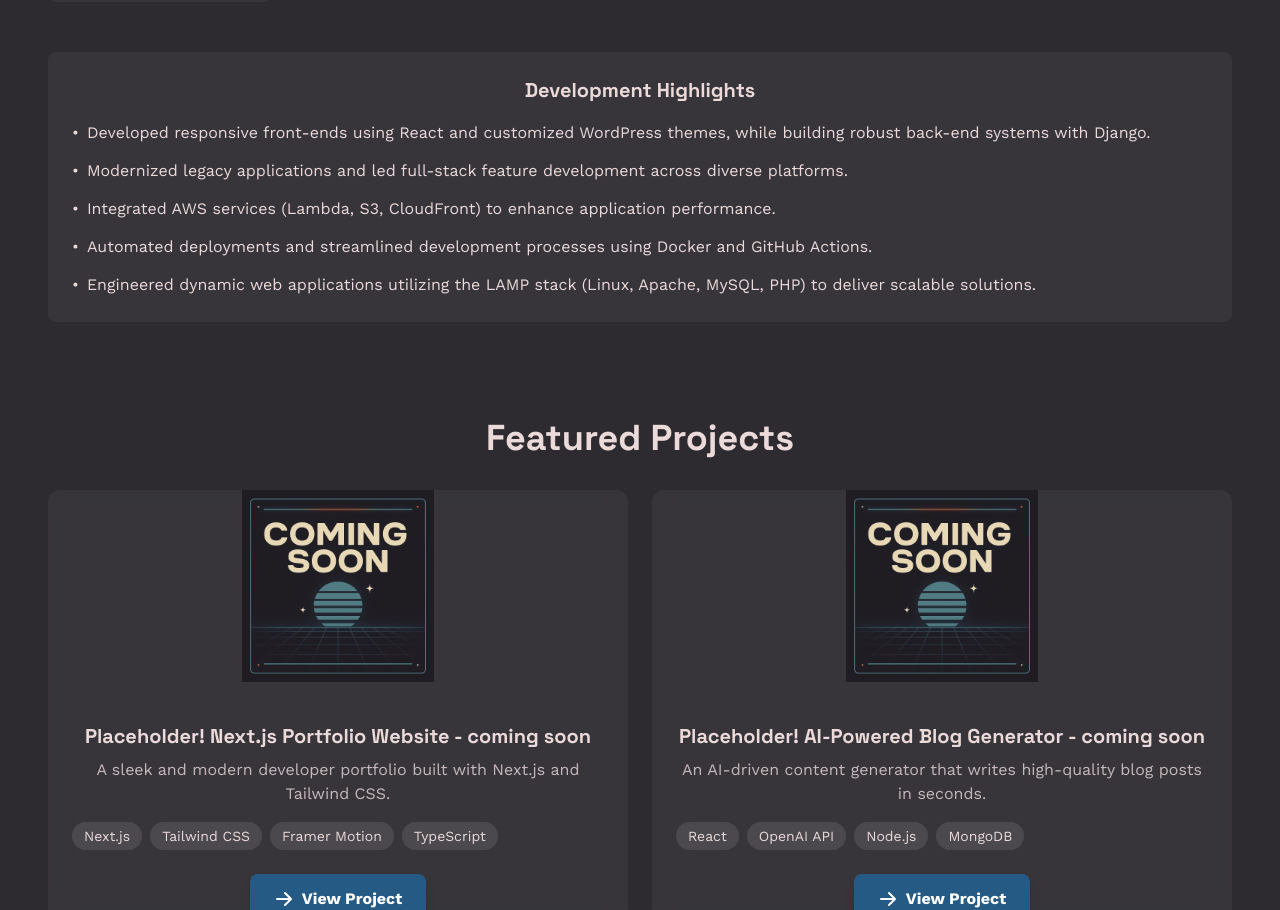
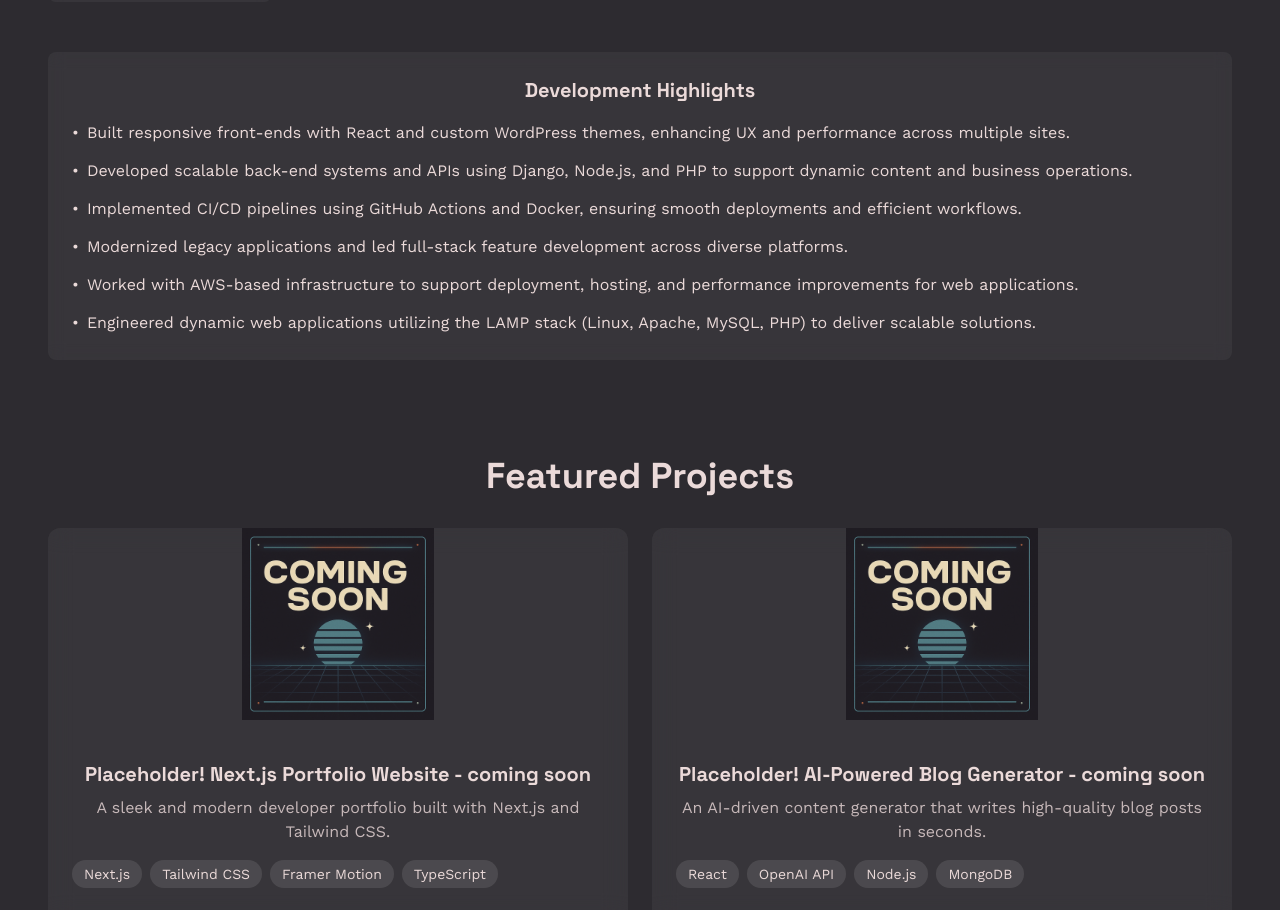
Before and after one commit to Crklemz/portfolio-website, a Next.js app: page / in a window 1280 px wide. Shown: the part 1520-2430 px from the top of the page. Built offline with nearby package versions, Linux system fonts and the light colour scheme.

Commit message:
chore: revise wording and phrasing

```diff
--- a/src/app/components/TechStack.tsx
+++ b/src/app/components/TechStack.tsx
@@ -35,10 +35,11 @@ const techStack = [
 ];
 
 const devHighlights = [
-    'Developed responsive front-ends using React and customized WordPress themes, while building robust back-end systems with Django.',
+    'Built responsive front-ends with React and custom WordPress themes, enhancing UX and performance across multiple sites.',
+    'Developed scalable back-end systems and APIs using Django, Node.js, and PHP to support dynamic content and business operations.',
+    'Implemented CI/CD pipelines using GitHub Actions and Docker, ensuring smooth deployments and efficient workflows.',
     'Modernized legacy applications and led full-stack feature development across diverse platforms.',
-    'Integrated AWS services (Lambda, S3, CloudFront) to enhance application performance.',
-    'Automated deployments and streamlined development processes using Docker and GitHub Actions.',
+    'Worked with AWS-based infrastructure to support deployment, hosting, and performance improvements for web applications.',
     'Engineered dynamic web applications utilizing the LAMP stack (Linux, Apache, MySQL, PHP) to deliver scalable solutions.',
 ];
 
```
